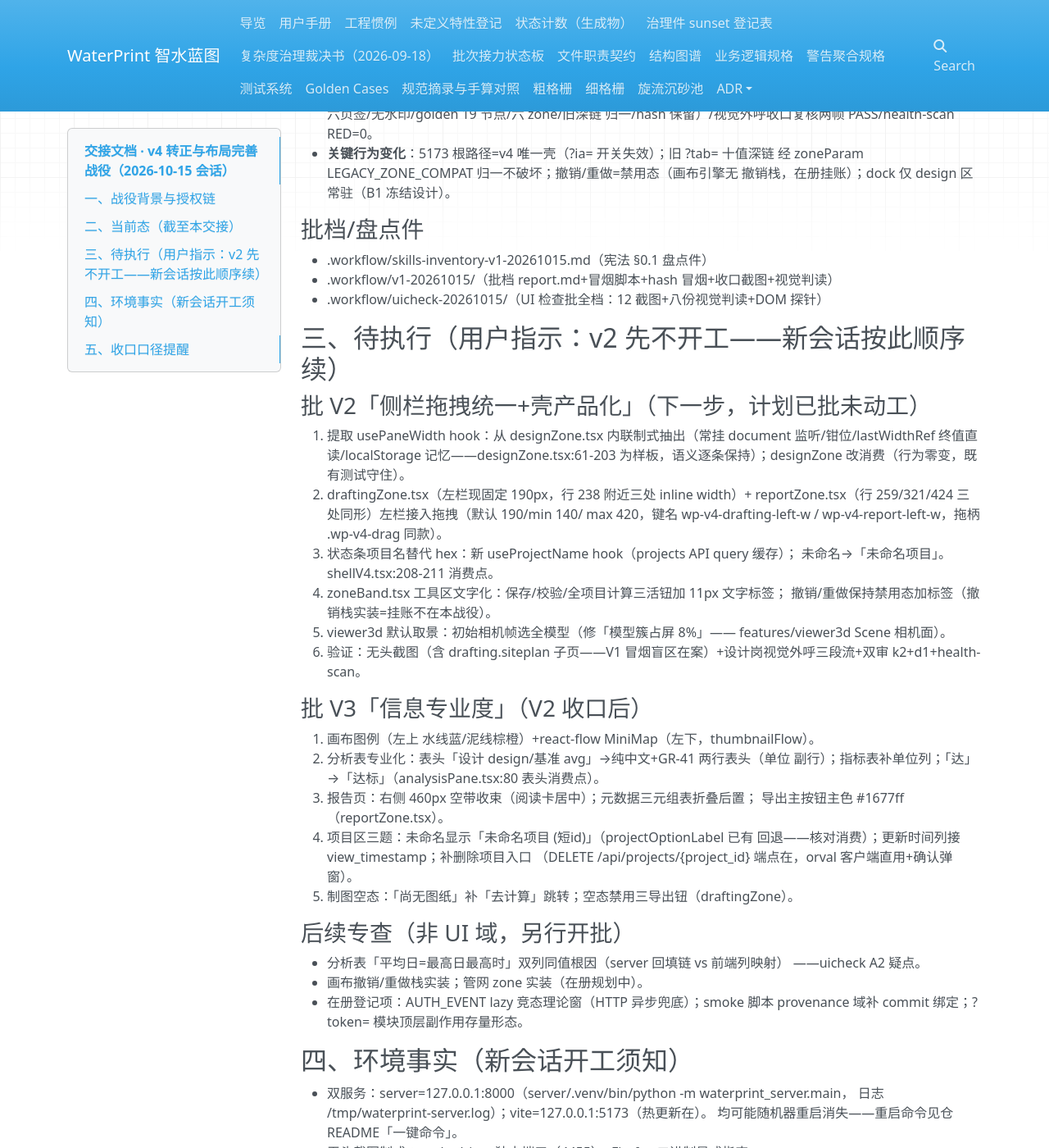
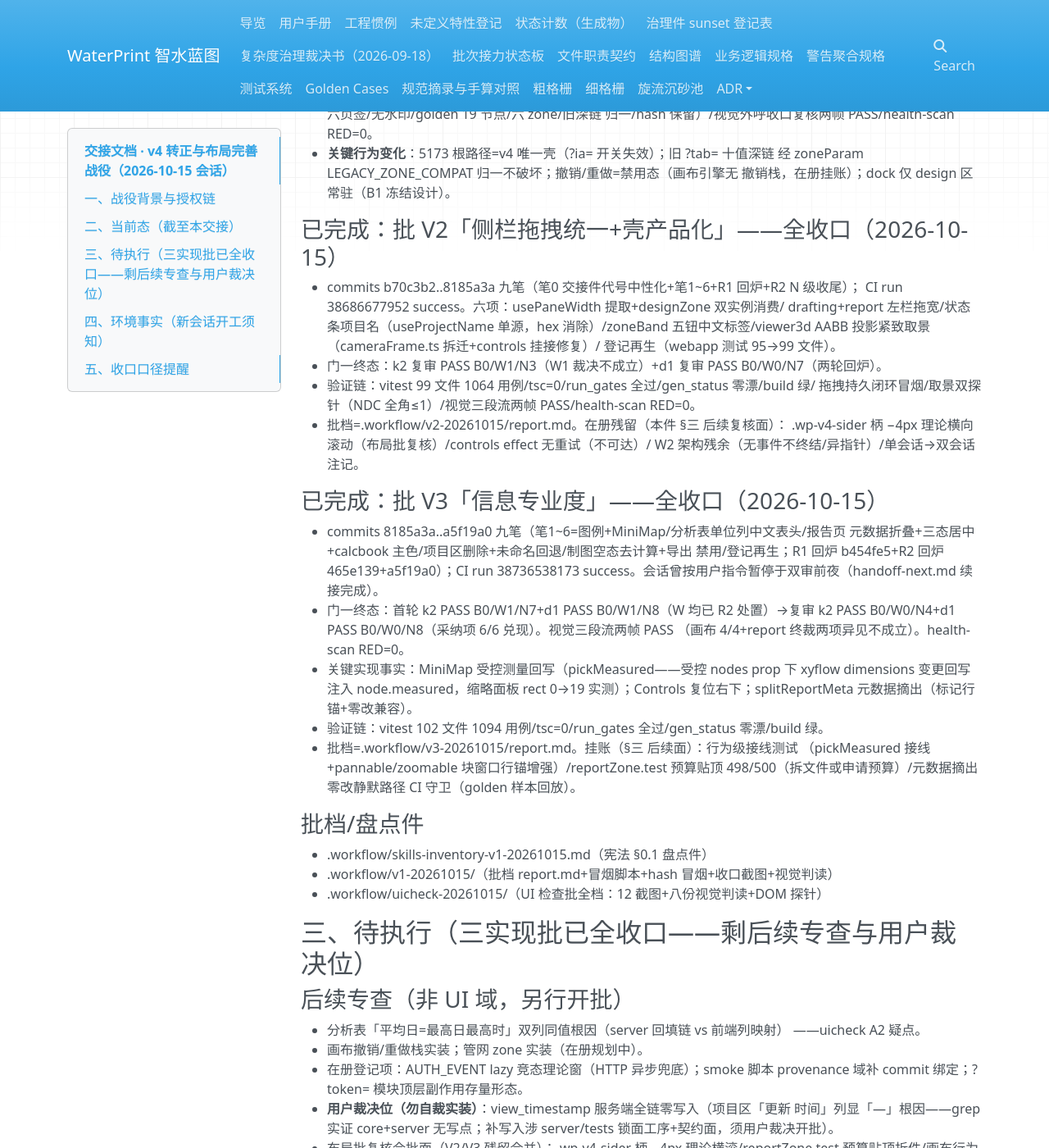
Before and after one commit to yyx20040712/waterprint, an MkDocs documentation site: the page built from docs/handoff/v4campaign-2026-10-15.md, in a window 1280 px wide and 1400 px high, scrolled down 808 px. Shown: the whole window at 82% size. Built offline with MkDocs 1.6.1, drawn with Linux system fonts in a browser that asks for light colours; nearby versions of some CDN libraries; some of the changed text lies outside the part shown.

Commit message:
v3 收尾 战役交接件更新至三批全收口态：V2/V3 收口简档补入当前态段（commits+门一终态+验证链+批档指针），待执行段收缩为后续专查+用户裁决位（view_timestamp 服务端零写入开批裁决+布局批复核合批面挂账），署名换 v3 会话主控。

```diff
--- a/docs/handoff/v4campaign-2026-10-15.md
+++ b/docs/handoff/v4campaign-2026-10-15.md
@@ -36,42 +36,44 @@
   经 zoneParam LEGACY_ZONE_COMPAT 归一不破坏；撤销/重做=禁用态（画布引擎无
   撤销栈，在册挂账）；dock 仅 design 区常驻（B1 冻结设计）。
 
+### 已完成：批 V2「侧栏拖拽统一+壳产品化」——全收口（2026-10-15）
+
+- commits b70c3b2..8185a3a 九笔（笔0 交接件代号中性化+笔1~6+R1 回炉+R2 N 级收尾）；
+  CI run 38686677952 success。六项：usePaneWidth 提取+designZone 双实例消费/
+  drafting+report 左栏拖宽/状态条项目名（useProjectName 单源，hex 消除）/zoneBand
+  五钮中文标签/viewer3d AABB 投影紧致取景（cameraFrame.ts 拆迁+controls 挂接修复）/
+  登记再生（webapp 测试 95→99 文件）。
+- 门一终态：k2 复审 PASS B0/W1/N3（W1 裁决不成立）+d1 复审 PASS B0/W0/N7（两轮回炉）。
+- 验证链：vitest 99 文件 1064 用例/tsc=0/run_gates 全过/gen_status 零漂/build 绿/
+  拖拽持久闭环冒烟/取景双探针（NDC 全角≤1）/视觉三段流两帧 PASS/health-scan RED=0。
+- 批档=.workflow/v2-20261015/report.md。在册残留（本件 §三 后续复核面）：
+  .wp-v4-sider 柄 −4px 理论横向滚动（布局批复核）/controls effect 无重试（不可达）/
+  W2 架构残余（无事件不终结/异指针）/单会话→双会话注记。
+
+### 已完成：批 V3「信息专业度」——全收口（2026-10-15）
+
+- commits 8185a3a..a5f19a0 九笔（笔1~6=图例+MiniMap/分析表单位列中文表头/报告页
+  元数据折叠+三态居中+calcbook 主色/项目区删除+未命名回退/制图空态去计算+导出
+  禁用/登记再生；R1 回炉 b454fe5+R2 回炉 465e139+a5f19a0）；CI run 38736538173
+  success。会话曾按用户指令暂停于双审前夜（handoff-next.md 续接完成）。
+- 门一终态：首轮 k2 PASS B0/W1/N7+d1 PASS B0/W1/N8（W 均已 R2 处置）→复审
+  k2 PASS B0/W0/N4+d1 PASS B0/W0/N8（采纳项 6/6 兑现）。视觉三段流两帧 PASS
+  （画布 4/4+report 终裁两项异见不成立）。health-scan RED=0。
+- 关键实现事实：MiniMap 受控测量回写（pickMeasured——受控 nodes prop 下 xyflow
+  dimensions 变更回写注入 node.measured，缩略面板 rect 0→19 实测）；Controls
+  复位右下；splitReportMeta 元数据摘出（标记行锚+零改兼容）。
+- 验证链：vitest 102 文件 1094 用例/tsc=0/run_gates 全过/gen_status 零漂/build 绿。
+- 批档=.workflow/v3-20261015/report.md。挂账（§三 后续面）：行为级接线测试
+  （pickMeasured 接线+pannable/zoomable 块窗口行锚增强）/reportZone.test 预算贴顶
+  498/500（拆文件或申请预算）/元数据摘出零改静默路径 CI 守卫（golden 样本回放）。
+
 ### 批档/盘点件
 
 - .workflow/skills-inventory-v1-20261015.md（宪法 §0.1 盘点件）
 - .workflow/v1-20261015/（批档 report.md+冒烟脚本+hash 冒烟+收口截图+视觉判读）
 - .workflow/uicheck-20261015/（UI 检查批全档：12 截图+八份视觉判读+DOM 探针）
 
-## 三、待执行（用户指示：v2 先不开工——新会话按此顺序续）
-
-### 批 V2「侧栏拖拽统一+壳产品化」（下一步，计划已批未动工）
-
-1. 提取 usePaneWidth hook：从 designZone.tsx 内联制式抽出（常挂 document
-   监听/钳位/lastWidthRef 终值直读/localStorage 记忆——designZone.tsx:61-203
-   为样板，语义逐条保持）；designZone 改消费（行为零变，既有测试守住）。
-2. draftingZone.tsx（左栏现固定 190px，行 238 附近三处 inline width）+
-   reportZone.tsx（行 259/321/424 三处同形）左栏接入拖拽（默认 190/min 140/
-   max 420，键名 wp-v4-drafting-left-w / wp-v4-report-left-w，拖柄 .wp-v4-drag
-   同款）。
-3. 状态条项目名替代 hex：新 useProjectName hook（projects API query 缓存）；
-   未命名→「未命名项目」。shellV4.tsx:208-211 消费点。
-4. zoneBand.tsx 工具区文字化：保存/校验/全项目计算三活钮加 11px 文字标签；
-   撤销/重做保持禁用态加标签（撤销栈实装=挂账不在本战役）。
-5. viewer3d 默认取景：初始相机帧选全模型（修「模型簇占屏 8%」——
-   features/viewer3d Scene 相机面）。
-6. 验证：无头截图（含 drafting.siteplan 子页——V1 冒烟盲区在案）+设计岗视觉外呼三段流+双审 k2+d1+health-scan。
-
-### 批 V3「信息专业度」（V2 收口后）
-
-1. 画布图例（左上 水线蓝/泥线棕橙）+react-flow MiniMap（左下，thumbnailFlow）。
-2. 分析表专业化：表头「设计 design/基准 avg」→纯中文+GR-41 两行表头（单位
-   副行）；指标表补单位列；「达」→「达标」（analysisPane.tsx:80 表头消费点）。
-3. 报告页：右侧 460px 空带收束（阅读卡居中）；元数据三元组表折叠后置；
-   导出主按钮主色 #1677ff（reportZone.tsx）。
-4. 项目区三题：未命名显示「未命名项目 (短id)」（projectOptionLabel 已有
-   回退——核对消费）；更新时间列接 view_timestamp；补删除项目入口
-   （DELETE /api/projects/{project_id} 端点在，orval 客户端直用+确认弹窗）。
-5. 制图空态：「尚无图纸」补「去计算」跳转；空态禁用三导出钮（draftingZone）。
+## 三、待执行（三实现批已全收口——剩后续专查与用户裁决位）
 
 ### 后续专查（非 UI 域，另行开批）
 
@@ -80,6 +82,12 @@
 - 画布撤销/重做栈实装；管网 zone 实装（在册规划中）。
 - 在册登记项：AUTH_EVENT lazy 竞态理论窗（HTTP 异步兜底）；smoke 脚本
   provenance 域补 commit 绑定；?token= 模块顶层副作用存量形态。
+- **用户裁决位（勿自裁实装）**：view_timestamp 服务端全链零写入（项目区「更新
+  时间」列显「—」根因——grep 实证 core+server 无写点；补写入涉 server/tests
+  锁面工序+契约面，须用户裁决开批）。
+- 布局批复核合批面（V2/V3 残留合并）：.wp-v4-sider 柄 −4px 理论横滚/reportZone.test
+  预算贴顶拆件/画布行为级接线测试（pickMeasured+MiniMap 锚增强）。
+- 三维构件量疑少（uicheck D1——线性主线稀疏性关联，v2 批档 A4 口径在册）。
 
 ## 四、环境事实（新会话开工须知）
 
@@ -105,4 +113,5 @@
 - ≤500 行/契约头/features 分层门随批过；增删测试文件后 gen_status 再生。
 - webapp 测试不在锁面（lock_tests=Python 侧，AI 禁跑）。
 
-台账署名：v1-20261015 会话主控（交接时点=V1 收口/V2 未动工〔用户指示暂停〕）。
+台账署名：v3-20261015 会话主控（更新时点=V1/V2/V3 三批全收口，CI 38736538173 success；
+战役待执行面=§三 后续专查+用户裁决位）。
```
